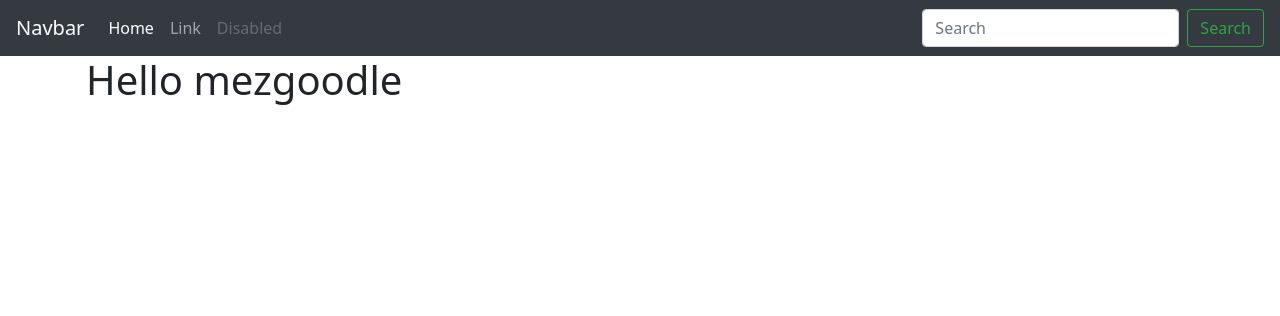
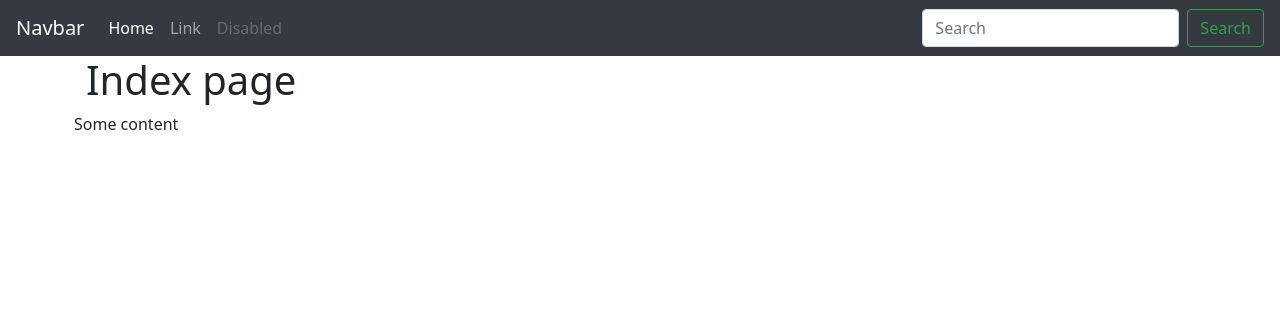
Before and after one commit to mezgoodle/MezBlog-flask, a Flask app: page / in a window 1280 px wide. Shown: the top 316 px of the page. Run offline with Flask 2, Linux system fonts and the light colour scheme; some libraries are stand-ins or nearby versions.

Commit message:
Create base.html

```diff
--- /dev/null
+++ b/templates/base.html
@@ -0,0 +1,50 @@
+<!DOCTYPE html>
+<html lang="en">
+<head>
+    <meta charset="UTF-8">
+    <meta name="viewport" content="width=device-width, initial-scale=1.0">
+    <link rel="stylesheet" href="https://stackpath.bootstrapcdn.com/bootstrap/5.0.0-alpha1/css/bootstrap.min.css" integrity="sha384-r4NyP46KrjDleawBgD5tp8Y7UzmLA05oM1iAEQ17CSuDqnUK2+k9luXQOfXJCJ4I" crossorigin="anonymous">
+    <title>{% block title %}Hello there!{% endblock %}</title>
+</head>
+<body>
+    <nav class="navbar navbar-expand-lg navbar-dark bg-dark">
+        <div class="container-fluid">
+          <a class="navbar-brand" href="#">Navbar</a>
+          <button class="navbar-toggler" type="button" data-toggle="collapse" data-target="#navbarSupportedContent" aria-controls="navbarSupportedContent" aria-expanded="false" aria-label="Toggle navigation">
+            <span class="navbar-toggler-icon"></span>
+          </button>
+          <div class="collapse navbar-collapse" id="navbarSupportedContent">
+            <ul class="navbar-nav mr-auto mb-2 mb-lg-0">
+              <li class="nav-item">
+                <a class="nav-link active" aria-current="page" href="#">Home</a>
+              </li>
+              <li class="nav-item">
+                <a class="nav-link" href="#">Link</a>
+              </li>
+              <li class="nav-item">
+                <a class="nav-link disabled" href="#" tabindex="-1" aria-disabled="true">Disabled</a>
+              </li>
+            </ul>
+            <form class="d-flex">
+              <input class="form-control mr-2" type="search" placeholder="Search" aria-label="Search">
+              <button class="btn btn-outline-success" type="submit">Search</button>
+            </form>
+          </div>
+        </div>
+    </nav>
+
+    <div class="container">
+        <div class="row">
+            <h1>
+                {% block content_title %}
+                {% endblock %}
+            </h1>
+            {% block content %}
+            {% endblock %}
+        </div>
+    </div>
+
+    <script src="https://cdn.jsdelivr.net/npm/popper.js@1.16.0/dist/umd/popper.min.js" integrity="sha384-Q6E9RHvbIyZFJoft+2mJbHaEWldlvI9IOYy5n3zV9zzTtmI3UksdQRVvoxMfooAo" crossorigin="anonymous"></script>
+    <script src="https://stackpath.bootstrapcdn.com/bootstrap/5.0.0-alpha1/js/bootstrap.min.js" integrity="sha384-oesi62hOLfzrys4LxRF63OJCXdXDipiYWBnvTl9Y9/TRlw5xlKIEHpNyvvDShgf/" crossorigin="anonymous"></script>
+</body>
+</html>
--- a/templates/index.html
+++ b/templates/index.html
@@ -1,44 +1,10 @@
-<!DOCTYPE html>
-<html lang="en">
-<head>
-    <meta charset="UTF-8">
-    <meta name="viewport" content="width=device-width, initial-scale=1.0">
-    <link rel="stylesheet" href="https://stackpath.bootstrapcdn.com/bootstrap/5.0.0-alpha1/css/bootstrap.min.css" integrity="sha384-r4NyP46KrjDleawBgD5tp8Y7UzmLA05oM1iAEQ17CSuDqnUK2+k9luXQOfXJCJ4I" crossorigin="anonymous">
-    <title>Document</title>
-</head>
-<body>
-    <nav class="navbar navbar-expand-lg navbar-dark bg-dark">
-        <div class="container-fluid">
-          <a class="navbar-brand" href="#">Navbar</a>
-          <button class="navbar-toggler" type="button" data-toggle="collapse" data-target="#navbarSupportedContent" aria-controls="navbarSupportedContent" aria-expanded="false" aria-label="Toggle navigation">
-            <span class="navbar-toggler-icon"></span>
-          </button>
-          <div class="collapse navbar-collapse" id="navbarSupportedContent">
-            <ul class="navbar-nav mr-auto mb-2 mb-lg-0">
-              <li class="nav-item">
-                <a class="nav-link active" aria-current="page" href="#">Home</a>
-              </li>
-              <li class="nav-item">
-                <a class="nav-link" href="#">Link</a>
-              </li>
-              <li class="nav-item">
-                <a class="nav-link disabled" href="#" tabindex="-1" aria-disabled="true">Disabled</a>
-              </li>
-            </ul>
-            <form class="d-flex">
-              <input class="form-control mr-2" type="search" placeholder="Search" aria-label="Search">
-              <button class="btn btn-outline-success" type="submit">Search</button>
-            </form>
-          </div>
-        </div>
-    </nav>
-    <div class="container">
-        <div class="row">
-            <h1>Hello {{name}}</h1>
-        </div>
-    </div>
-
-    <script src="https://cdn.jsdelivr.net/npm/popper.js@1.16.0/dist/umd/popper.min.js" integrity="sha384-Q6E9RHvbIyZFJoft+2mJbHaEWldlvI9IOYy5n3zV9zzTtmI3UksdQRVvoxMfooAo" crossorigin="anonymous"></script>
-    <script src="https://stackpath.bootstrapcdn.com/bootstrap/5.0.0-alpha1/js/bootstrap.min.js" integrity="sha384-oesi62hOLfzrys4LxRF63OJCXdXDipiYWBnvTl9Y9/TRlw5xlKIEHpNyvvDShgf/" crossorigin="anonymous"></script>
-</body>
-</html>
+{% extends 'base.html' %}
+{% block title %}
+    Index page
+{% endblock %}
+{% block content_title %}
+    Index page
+{% endblock %}
+{% block content %}
+    Some content
+{% endblock %}
```
